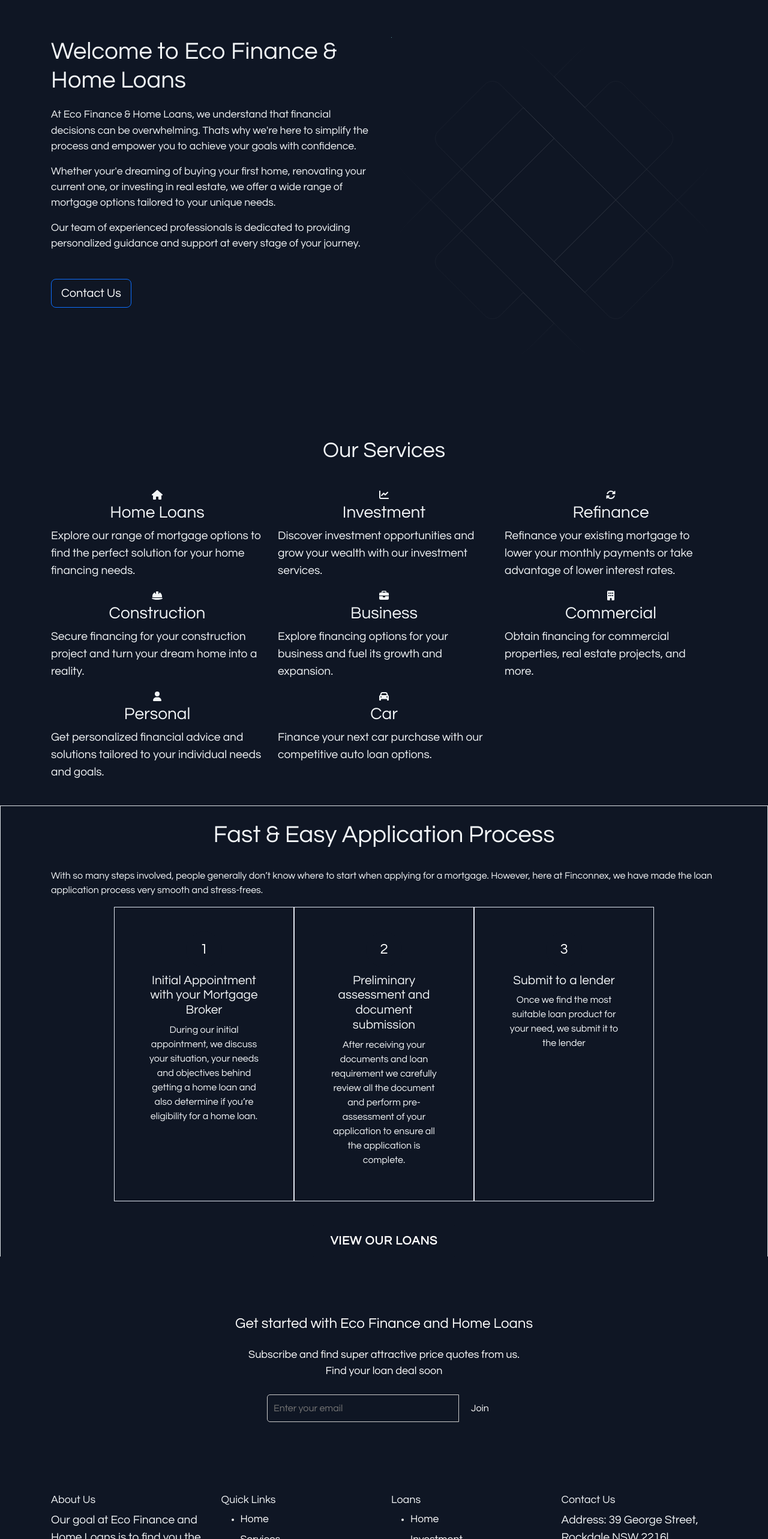
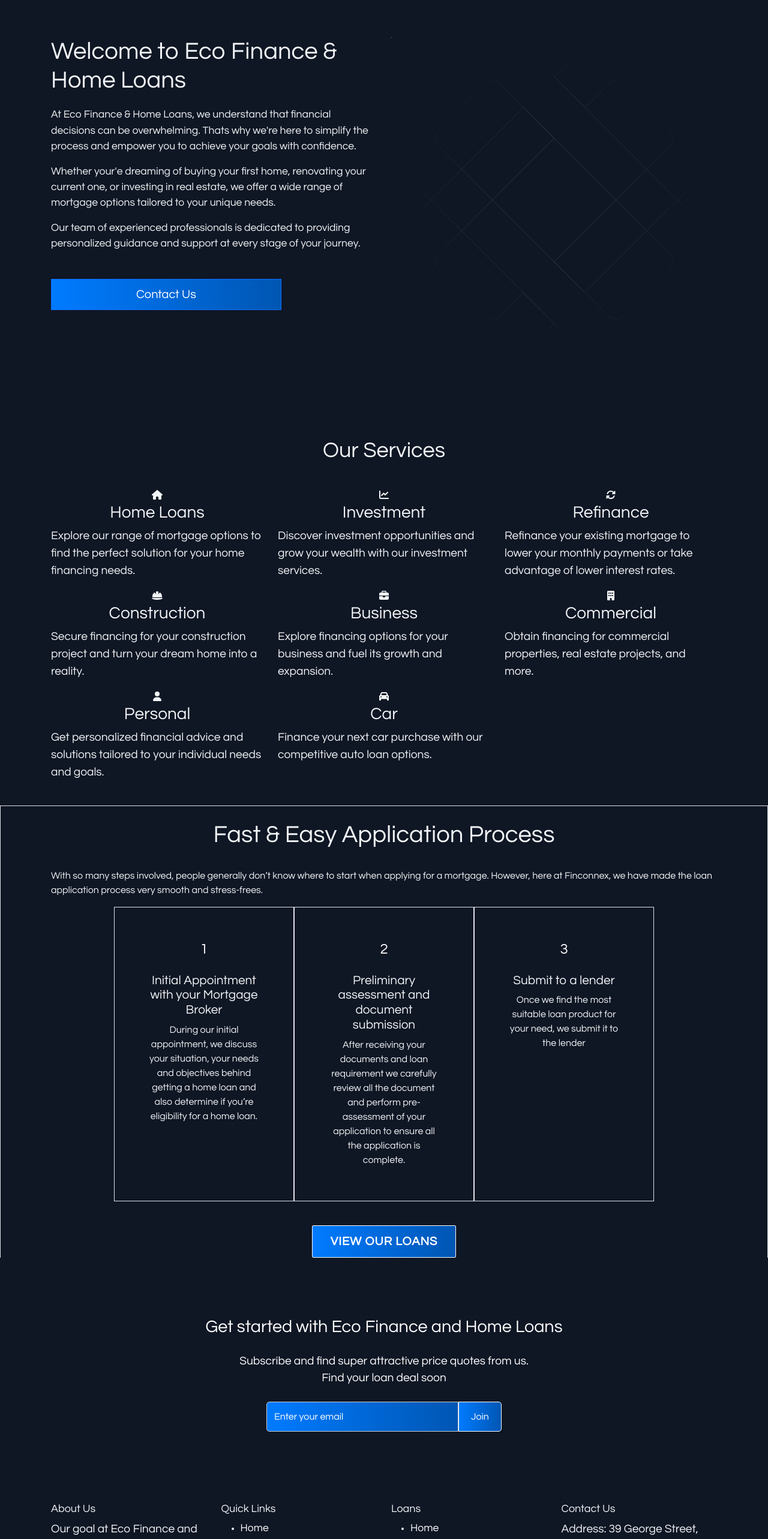
Before and after one commit to manutdmohit/eco-finance, a Next.js app: page / in a window 1280 px wide. Shown: the part 234-2800 px from the top of the page at 60% size. Built offline with nearby package versions, Linux system fonts and the light colour scheme.

Commit message:
Update button background

```diff
--- a/app/components/Get Started/GetStarted.css
+++ b/app/components/Get Started/GetStarted.css
@@ -20,13 +20,13 @@
 }
 
 .primaryText {
-  font-size: 1.5rem;
-  color: #ffffff;
+  font-size: 1.8rem;
+  color: #fff;
   margin-bottom: 20px;
 }
 
 .secondaryText {
-  font-size: 18px;
+  font-size: 1.2rem;
   color: #ffffff;
   margin-bottom: 25px;
 }
@@ -56,13 +56,15 @@
   align-items: center;
 }
 
-.email-field input {
-  padding: 10px;
+.email-field input,
+join-button {
+  padding: 12px;
   border: 1px solid #ccc;
   border-radius: 5px 0 0 5px;
   font-size: 1rem;
-  width: 25vw;
+  width: 25vw !important;
   outline: none;
+  background: linear-gradient(to right, #007bff, #0056b3);
 }
 
 .email-field button {
@@ -80,6 +82,19 @@
   background-color: #084f8a;
 }
 
+#email::placeholder {
+  color: white;
+}
+
+.join-button {
+  border: 1px solid !important;
+  background: linear-gradient(to right, #007bff, #0056b3);
+}
+
+.join-button:hover {
+  background-color: #0251a0 !important;
+}
+
 @media (max-width: 768px) {
   .email-field input {
     width: 60vw;
--- a/app/components/Introduction/Introduction.css
+++ b/app/components/Introduction/Introduction.css
@@ -15,6 +15,10 @@
 
 .hero-button {
   margin-top: 30px;
+  padding: 10px 20px;
+  border-radius: 0;
+  width: 30vw;
+  background: linear-gradient(to right, #007bff, #0056b3);
 }
 
 .hero-image {
@@ -26,4 +30,10 @@
   .hero-image {
     margin-top: 50px;
   }
+  .hero-button {
+    width: 60vw;
+  }
 }
+
+@media (max-width: 768px) {
+}
--- a/app/components/Wrapper/wrapper.css
+++ b/app/components/Wrapper/wrapper.css
@@ -24,11 +24,12 @@
 }
 
 .btn-default {
-  background-color: #c383b9;
+  background: linear-gradient(to right, #007bff, #0056b3);
+  border: 1px solid !important;
 }
 
 .btn-default:hover {
-  background-color: #c23ab0;
+  background-color: #967391 !important;
 }
 
 /* Add this CSS to style the navigation */
@@ -336,7 +337,6 @@
   text-transform: uppercase;
   padding: 20px 30px;
   border: none;
-  font-weight: 600;
   color: #0b3e6b;
   display: flex;
   flex-direction: column;
```
